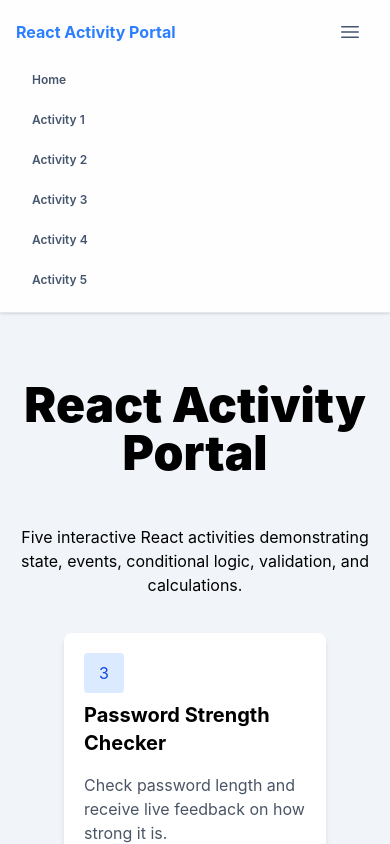
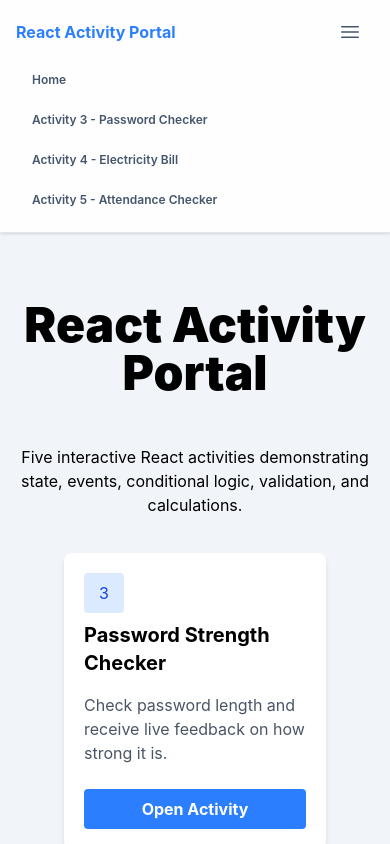
Before and after one commit to plcastro/Activity-Portal, a React (Vite) app: page / in a window 390 px wide. Both pictures are taken after a click on the button 350 px from the left and 32 px from the top of the page. Shown: the top 844 px of the page. Built offline with nearby package versions, Linux system fonts and the light colour scheme.

Commit message:
feat: update Navbar links with descriptive titles and clean up Home page Card component

```diff
--- a/src/components/Navbar.jsx
+++ b/src/components/Navbar.jsx
@@ -123,7 +123,7 @@
               Home
             </Link>
           </li>
-          <li>
+          {/* <li>
             <Link
               to="/login"
               className={`block whitespace-nowrap rounded-md px-2 py-2 text-xs font-semibold transition hover:bg-blue-100 hover:text-blue-500 lg:px-4 lg:text-sm ${
@@ -148,7 +148,7 @@
             >
               Activity 2
             </Link>
-          </li>
+          </li> */}
           <li>
             <Link
               to="/passChecker"
@@ -159,7 +159,7 @@
               }`}
               onClick={() => setIsOpen(false)}
             >
-              Activity 3
+              Activity 3 - Password Checker
             </Link>
           </li>
           <li>
@@ -172,7 +172,7 @@
               }`}
               onClick={() => setIsOpen(false)}
             >
-              Activity 4
+              Activity 4 - Electricity Bill
             </Link>
           </li>
           <li>
@@ -185,7 +185,7 @@
               }`}
               onClick={() => setIsOpen(false)}
             >
-              Activity 5
+              Activity 5 - Attendance Checker
             </Link>
           </li>
         </ul>
```
Also changed, not shown: src/pages/Home.jsx (+6 -10 lines).
